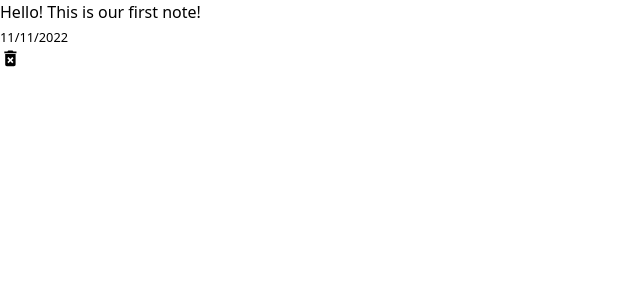
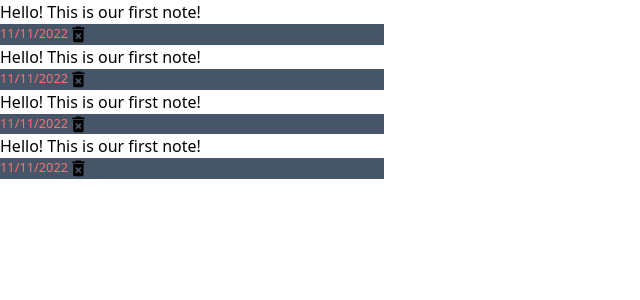
Before and after one commit to Sabrinascrib/notly, a React (Create React App) app: page / in a window 1280 px wide. Shown: the top 300 px of the page, without its empty margins (0-640 px from the left). Built offline with nearby package versions, Linux system fonts and the light colour scheme.

Commit message:
export by fuction name

```diff
--- a/src/App.js
+++ b/src/App.js
@@ -1,12 +1,10 @@
 import React from "react";
-import NotesList from "./components/NotesList";
+import { NotesList } from "./components/NotesList";
 
-const App = () => {
+export const App = () => {
   return (
     <div className="container">
       <NotesList />
     </div>
   );
 };
-
-export default App;
--- a/src/components/Note.js
+++ b/src/components/Note.js
@@ -1,17 +1,15 @@
 import React from "react";
 import { MdDeleteForever } from "react-icons/md";
 
-const Note = () => {
+export const Note = () => {
   return (
-    <div className="note">
+    <div className="note w-96">
       <span>Hello! This is our first note! </span>
 
-      <div className="note-footer">
-        <small>11/11/2022</small>{" "}
+      <div className="note-footer bg-slate-600 flex flex-row">
+        <small className="text-red-400">11/11/2022</small>
         <MdDeleteForever className="delete-icon" size="1.3em" />
       </div>
     </div>
   );
 };
-
-export default Note;
--- a/src/components/NotesList.js
+++ b/src/components/NotesList.js
@@ -1,12 +1,12 @@
 import React from "react";
-import Note from "./Note";
-
-const NotesList = () => {
+import { Note } from "./Note";
+export const NotesList = () => {
   return (
     <div className="notes-list">
+      <Note />
+      <Note />
+      <Note />
       <Note />
     </div>
   );
 };
-
-export default NotesList;
--- a/src/index.js
+++ b/src/index.js
@@ -1,7 +1,7 @@
 import React from "react";
 import ReactDOM from "react-dom/client";
 import "./index.css";
-import App from "./App";
+import { App } from "./App";
 
 const root = ReactDOM.createRoot(document.getElementById("root"));
 root.render(
```
